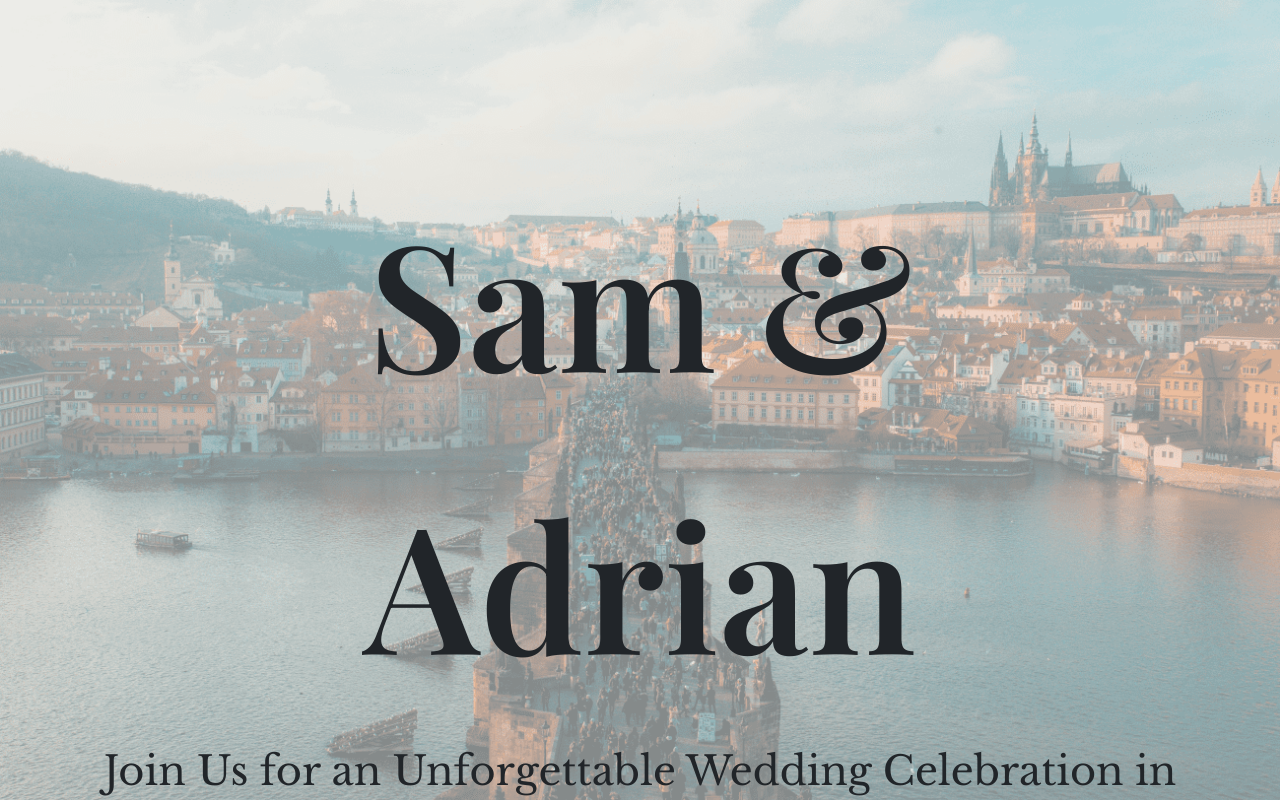
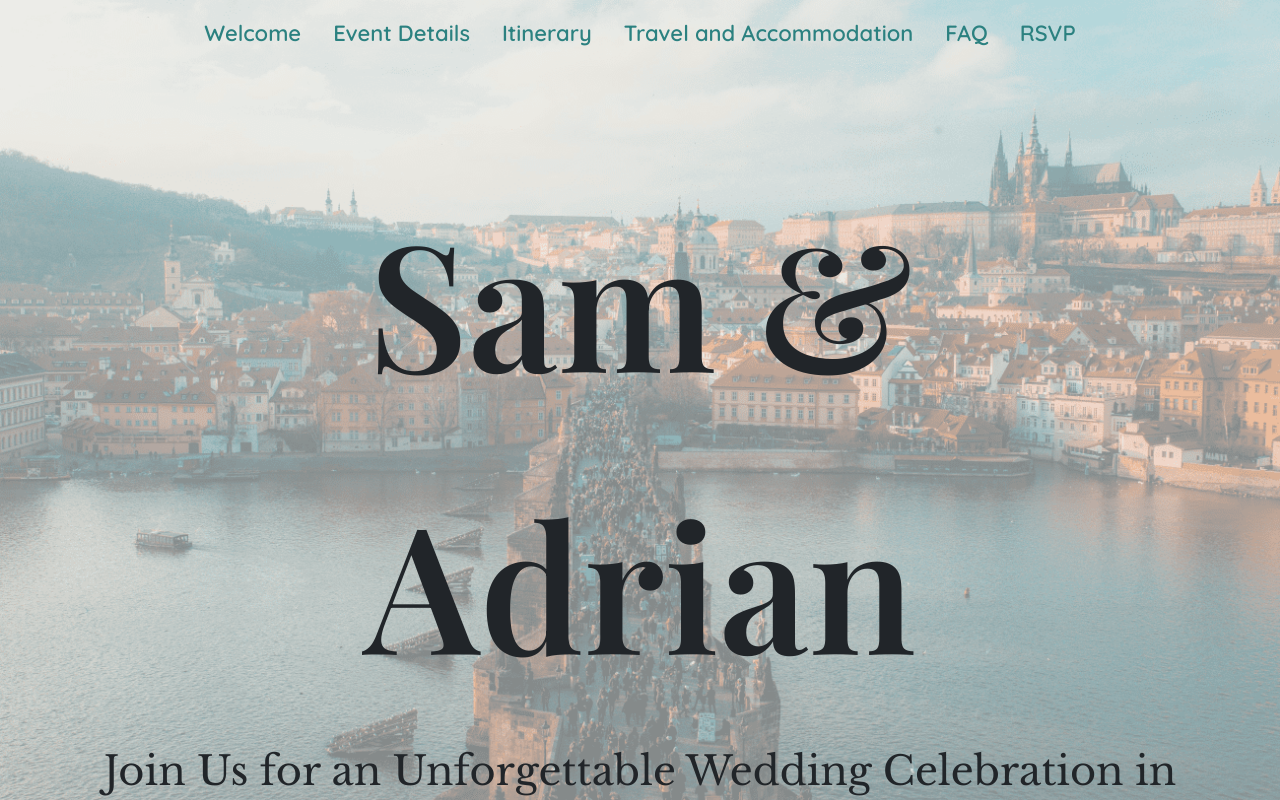
Before and after one commit to queuing4oranges/sam-adrian-wedding, a React (Vite) app: page / in a window 1280 px wide. Built offline with nearby package versions, Linux system fonts and the light colour scheme; a web font is replaced by a local one.

Commit message:
Setup navbar for desktop

```diff
--- a/package.json
+++ b/package.json
@@ -15,6 +15,7 @@
     "react-awesome-slider": "^4.1.0",
     "react-dom": "^18.3.1",
     "react-router-dom": "^7.1.1",
+    "react-scroll": "^1.9.0",
     "reactstrap": "^9.2.3",
     "sass": "^1.83.1"
   },
--- a/src/App.jsx
+++ b/src/App.jsx
@@ -1,10 +1,12 @@
 import './App.scss'
+import Navbar from './components/navbar/Navbar'
 import Welcome from './components/welcome/Welcome'
 
 function App() {
 
 	return (
 		<>
+			<Navbar />
 			<Welcome />
 		</>
 	)
--- /dev/null
+++ b/src/components/navbar/Navbar.jsx
@@ -0,0 +1,56 @@
+import { useState, useEffect } from 'react';
+import {
+	Navbar, Nav, NavItem, NavLink,
+	Container, Col,
+} from 'reactstrap';
+
+import { navLinks } from './navLinks';
+import './navbar.scss';
+
+export default function NavbarContainer() {
+	const [showMobileMenu, setShowMobileMenu] = useState(false);
+
+	useEffect(()=>{
+		const handleResize = () => {
+			if (window.innerWidth <= 768) {
+				setShowMobileMenu(true)
+			} else {
+				setShowMobileMenu(false)
+			}
+		};
+
+		handleResize();
+
+		window.addEventListener('resize', handleResize);
+
+		// Cleanup on unmount
+		return () => {
+			window.removeEventListener('resize', handleResize)
+		}
+	}, [])
+
+	return (
+		<>
+			{showMobileMenu ? (
+				// <MobileNavbar />
+				null
+			) : (
+				<Container fluid className='navbar-container'>
+					<Navbar fixed='top'>
+						<Col className='d-flex justify-content-center'>
+							<Nav>
+								{navLinks && navLinks.map((link, idx) => (
+									<NavItem key={idx}>
+										<NavLink href={link.href}>
+											{link.name}
+										</NavLink>
+									</NavItem>
+								))}
+							</Nav>
+						</Col>
+					</Navbar>
+				</Container>
+			)}
+		</>
+	);
+}
--- /dev/null
+++ b/src/components/navbar/navLinks.js
@@ -0,0 +1,26 @@
+export const navLinks = [
+	{
+		name: 'Welcome',
+		href: '#welcome'
+	},
+	{
+		name: 'Event Details',
+		href: '#details'
+	},
+	{
+		name: 'Itinerary',
+		href: '#itinerary'
+	},
+	{
+		name: 'Travel and Accommodation',
+		href: '#travel'
+	},
+	{
+		name: 'FAQ',
+		href: '#faq'
+	},
+	{
+		name: 'RSVP',
+		href: '#rsvp'
+	}
+]
--- /dev/null
+++ b/src/components/navbar/navbar.scss
@@ -0,0 +1,16 @@
+@use '../../../src/variables.scss' as vars;
+
+.navbar-container {
+	& .nav-link {
+		color: vars.$turq-dark;
+
+		&:hover {
+			color: vars.$primary-bg;
+			cursor: pointer;
+		}
+
+		&:active, &:focus {
+			color: vars.$primary-bg;
+		}
+	}
+}
--- a/src/components/welcome/Welcome.jsx
+++ b/src/components/welcome/Welcome.jsx
@@ -5,7 +5,7 @@ import './welcome.scss';
 export default function Welcome() {
 
 	return (
-		<Container fluid className='welcome-container w-100 h-100 px-0'>
+		<Container fluid id='welcome' className='welcome-container w-100 h-100 px-0 positin-fixed'>
 			<Row className='pt-5 w-75 mx-auto'>
 				<span className='sam-adrian text-center'>Sam & Adrian</span>
 			</Row>
@@ -18,7 +18,7 @@ export default function Welcome() {
 			</Row>
 			<Row className='w-50 mx-auto'>
 				<span className='text-center'>
-					<button className='rsvp-btn' color='info'>RSVP</button>
+					<button className='rsvp-btn' title="Let's go!">RSVP</button>
 				</span>
 			</Row>
 		</Container>
--- a/src/components/welcome/welcome.scss
+++ b/src/components/welcome/welcome.scss
@@ -14,6 +14,10 @@
 		font-weight: 700;
 		font-size: 30px;
 		font-family: vars.$accent-font !important;
+
+		&:hover {
+			border: vars.$turq-dark 4px solid;
+		}
 	}
 }
 
```
Also changed, not shown: 1 other file (tests, documents, lock files or other folders).
